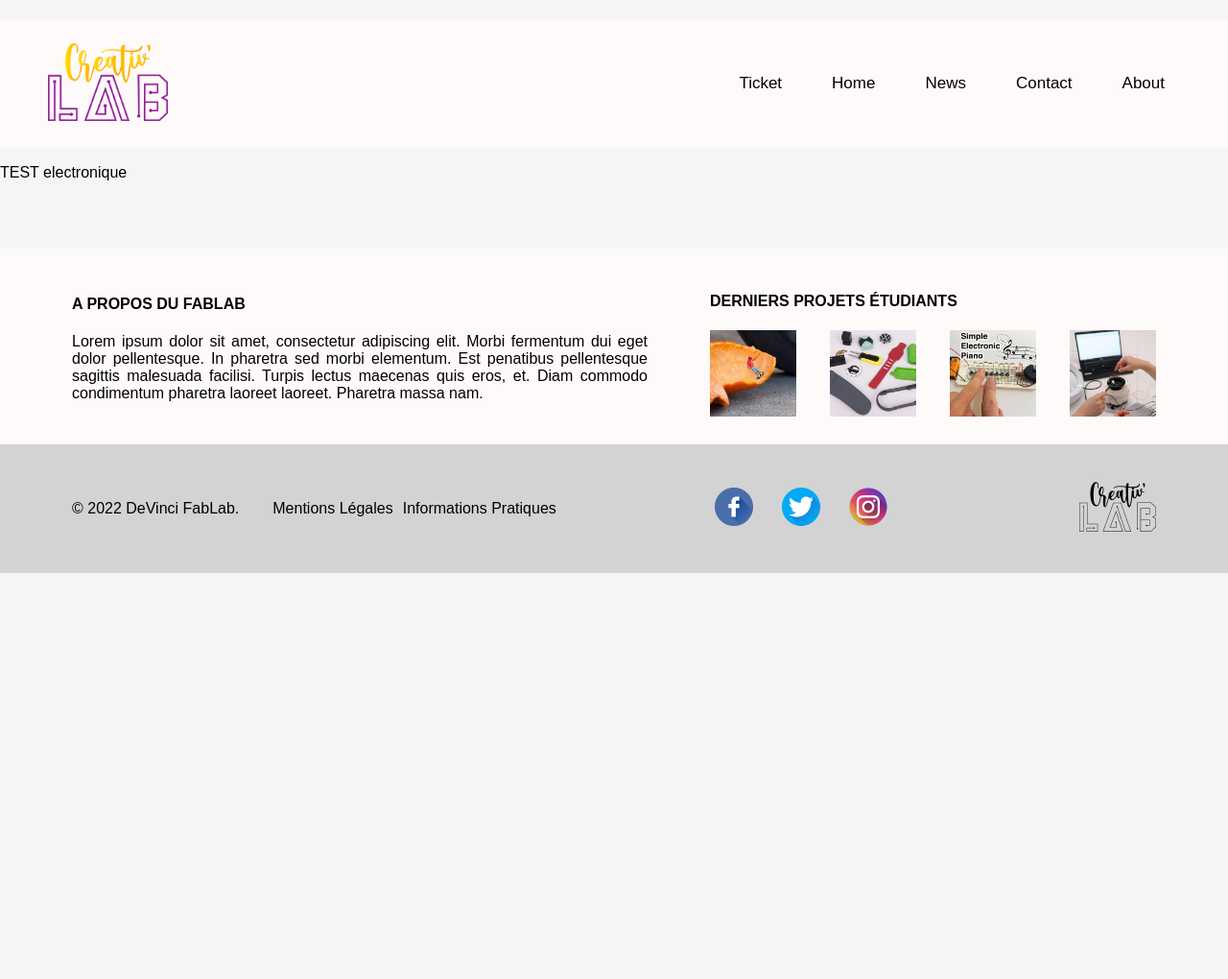
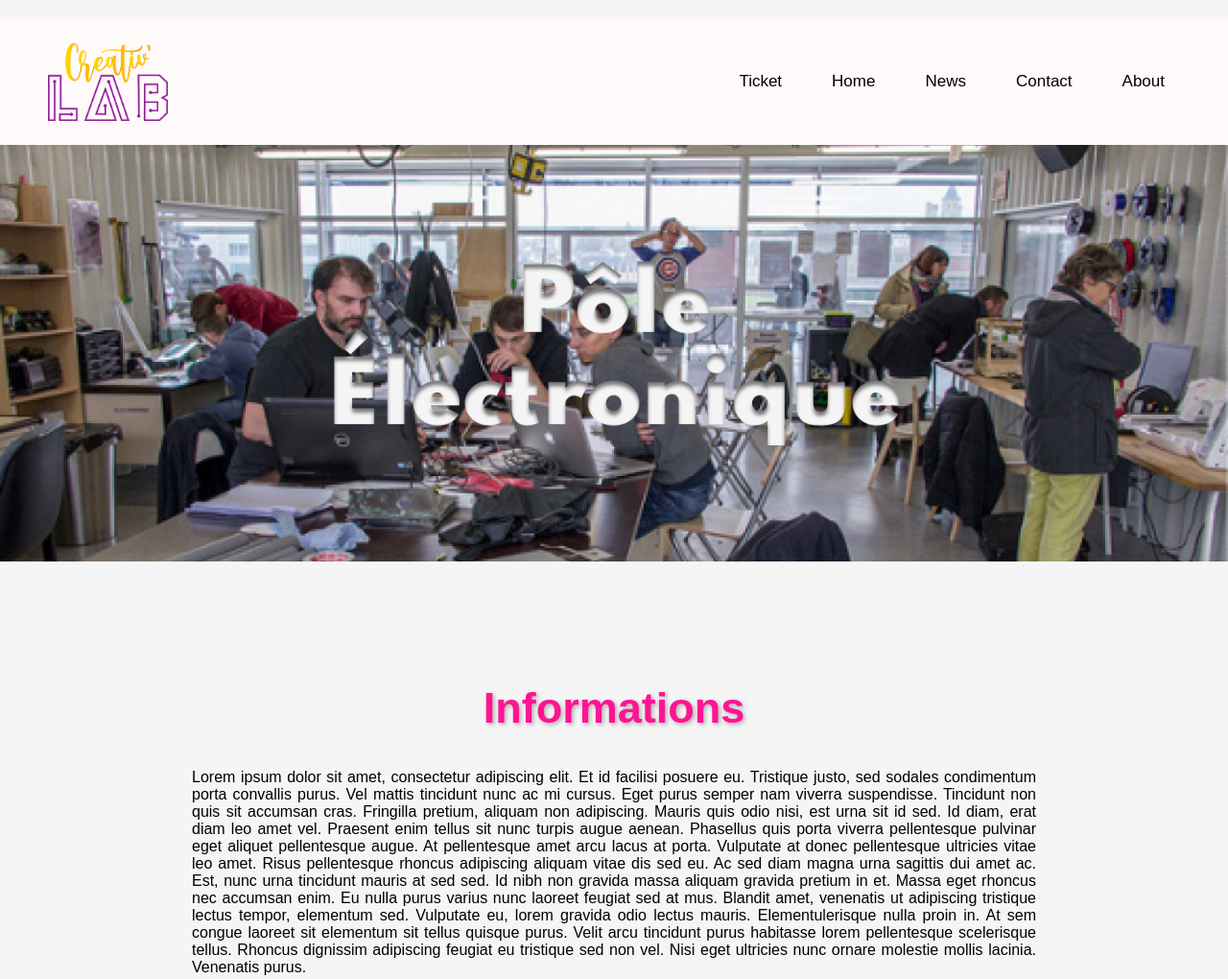
Before and after one commit to lwilhem/creativ-lab, a Symfony app: template templates/electronique/electronique.html.twig in a window 1280 px wide. Shown: the top 1020 px of the page at 96% size. Before the commit the page ends 597 px from the top, so only its background shows below. Run offline with Twig, Linux system fonts and the light colour scheme; the template is opened without the code that fills it, so the values that code supplies are empty; style sheets or scripts are compiled from the project's sources; some libraries are stand-ins or nearby versions.

Commit message:
Electronique Added (in progress)

```diff
--- a/templates/electronique/electronique.html.twig
+++ b/templates/electronique/electronique.html.twig
@@ -3,15 +3,56 @@
 {% block title %}DevLab | Page d'accueil{% endblock %}
 
 {% block body %}
-    <link rel="stylesheet" href="{{ asset('assets/css/index/electronique.css') }}">
+    <link rel="stylesheet" href="{{ asset('assets/css/electronique/electronique.css') }}">
     <!---- ------ ------>
     {{ include('website/header.html.twig') }}
     <!---- ------ ------>
     <section>
-        <p>TEST electronique</p>
+        <div class="main-img">
+            <img src="{{ asset('assets/IMG/electronique/electronique.png') }}">
+        </div>
+        <div class="informations">
+            <h1>Informations</h1>
+            <p>Lorem ipsum dolor sit amet, consectetur adipiscing elit. Et id facilisi posuere eu. Tristique justo, sed sodales condimentum porta convallis purus. Vel mattis tincidunt nunc ac mi cursus. Eget purus semper nam viverra suspendisse. Tincidunt non quis sit accumsan cras.
+                Fringilla pretium, aliquam non adipiscing. Mauris quis odio nisi, est urna sit id sed. Id diam, erat diam leo amet vel. Praesent enim tellus sit nunc turpis augue aenean. Phasellus quis porta viverra pellentesque pulvinar eget aliquet pellentesque augue. At pellentesque amet arcu lacus at porta. Vulputate at donec pellentesque ultricies vitae leo amet. Risus pellentesque rhoncus adipiscing aliquam vitae dis sed eu. Ac sed diam magna urna sagittis dui amet ac. Est, nunc urna tincidunt mauris at sed sed. Id nibh non gravida massa aliquam gravida pretium in et. Massa eget rhoncus nec accumsan enim. Eu nulla purus varius nunc laoreet feugiat sed at mus.
+                Blandit amet, venenatis ut adipiscing tristique lectus tempor, elementum sed. Vulputate eu, lorem gravida odio lectus mauris. Elementulerisque nulla proin in. At sem congue laoreet sit elementum sit tellus quisque purus. Velit arcu tincidunt purus habitasse lorem pellentesque scelerisque tellus. Rhoncus dignissim adipiscing feugiat eu tristique sed non vel. Nisi eget ultricies nunc ornare molestie mollis lacinia. Venenatis purus.</p>
+        </div>
+        <div>
+            <div class="slideshow-container">
+
+                <div class="mySlides fade">
+                    <div class="numbertext">1 / 3</div>
+                    <img src="https://cdn.discordapp.com/attachments/960851457509314573/965919415008899082/unknown.png" style="width:100%">
+                    <div class="text">Caption Text</div>
+                </div>
+
+                <div class="mySlides fade">
+                    <div class="numbertext">2 / 3</div>
+                    <img src="https://cdn.discordapp.com/attachments/960851457509314573/965919415008899082/unknown.png" style="width:100%">
+                    <div class="text">Caption Two</div>
+                </div>
+
+                <div class="mySlides fade">
+                    <div class="numbertext">3 / 3</div>
+                    <img src="https://cdn.discordapp.com/attachments/960851457509314573/965919415008899082/unknown.png" style="width:100%">
+                    <div class="text">Caption Three</div>
+                </div>
+
+                <a class="prev" onclick="plusSlides(-1)">❮</a>
+                <a class="next" onclick="plusSlides(1)">❯</a>
+
+            </div>
+            <br>
+
+            <div style="text-align:center">
+                <span class="dot" onclick="currentSlide(1)"></span>
+                <span class="dot" onclick="currentSlide(2)"></span>
+                <span class="dot" onclick="currentSlide(3)"></span>
+            </div>
+        </div>
     </section>
     <!---- ------ ------>
     {{ include('website/footer.html.twig') }}
     <!---- ------ ------>
-    <script rel="script" src="{{ asset('assets/js/index/electronique.js') }}"></script>
+    <script rel="script" src="{{ asset('assets/js/electronique/electronique.js') }}"></script>
 {% endblock %}
--- a/templates/website/footer.html.twig
+++ b/templates/website/footer.html.twig
@@ -11,10 +11,10 @@
             <div class="projets-recent">
                 <h4>DERNIERS PROJETS ÉTUDIANTS</h4>
                 <div class="projets-img">
-                    <a href="#projet1"><img src="{{ asset('assets/IMG/footer/projet1.png') }}"></a>
-                    <a href="#projet2"><img src="{{ asset('assets/IMG/footer/projet2.png') }}"></a>
-                    <a href="#projet3"><img src="{{ asset('assets/IMG/footer/projet3.png') }}"></a>
-                    <a href="#projet4"><img src="{{ asset('assets/IMG/footer/projet4.png') }}"></a>
+                    <a href="{{ path('projets') }}"><img src="{{ asset('assets/IMG/footer/projet1.png') }}"></a>
+                    <a href="{{ path('projets') }}"><img src="{{ asset('assets/IMG/footer/projet2.png') }}"></a>
+                    <a href="{{ path('projets') }}"><img src="{{ asset('assets/IMG/footer/projet3.png') }}"></a>
+                    <a href="{{ path('projets') }}"><img src="{{ asset('assets/IMG/footer/projet4.png') }}"></a>
                 </div>
             </div>
         </div>
```
Also changed, not shown: src/Controller/ProjetsController.php (added, +18 -0 lines), public/assets/IMG/electronique/electronique.png (added), public/assets/css/electronique/electronique.css, public/assets/css/electronique/electronique.scss, public/assets/js/electronique/electronique.js (added), templates/projets/projets.html.twig (renamed from templates/website/projets.html.twig), 1 other file.
